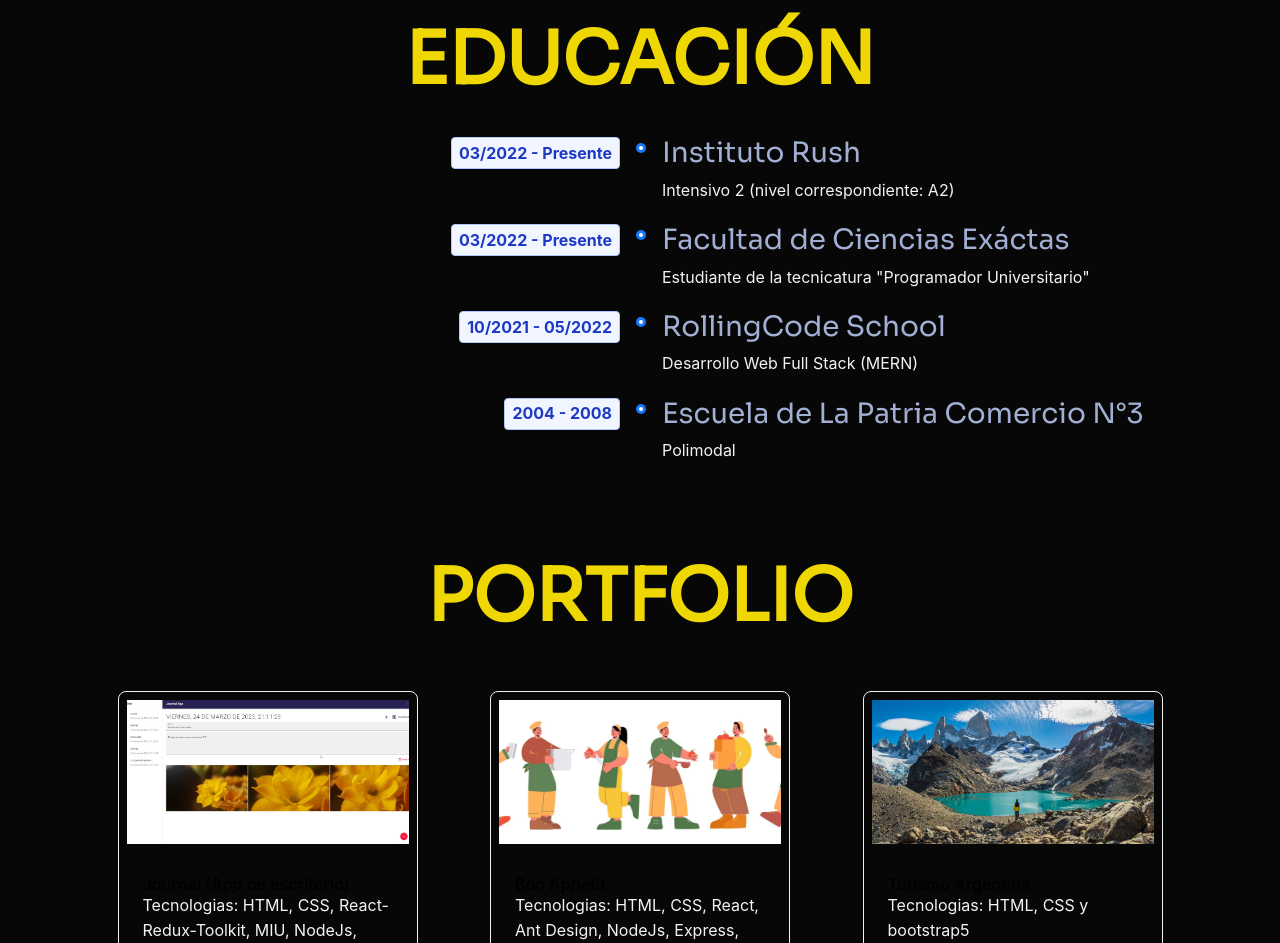
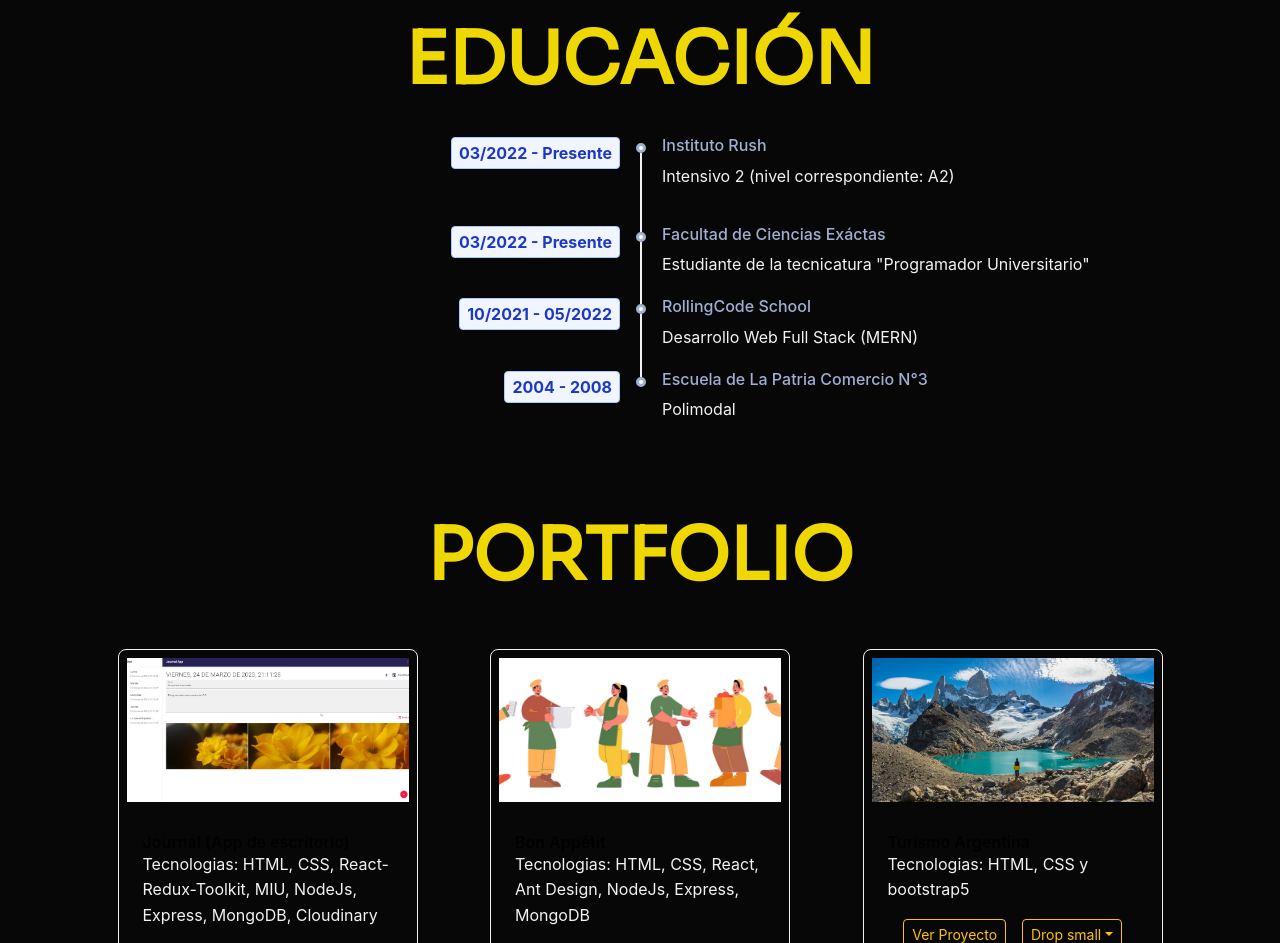
Before and after one commit to Walter-Daniel/portfolio, a React (Vite) app: page / in a window 1280 px wide. Shown: the part 2160-3103 px from the top of the page. Built offline with nearby package versions, Linux system fonts and the light colour scheme.

Commit message:
Se corrigio el error en timeline

```diff
--- a/src/components/DropdownCard.jsx
+++ b/src/components/DropdownCard.jsx
@@ -1,8 +1,4 @@
-// import { CaretDownOutlined } from '@ant-design/icons';
-// import DropdownButton from 'react-bootstrap/DropdownButton';
-// import React, { useState } from 'react';
-
-import { Dropdown, ButtonGroup, DropdownButton, SplitButton } from 'react-bootstrap';
+import { Dropdown,  DropdownButton } from 'react-bootstrap';
 
 
 export const DropdownCard = ({ frontend, backend }) => {
--- a/src/section/Education.jsx
+++ b/src/section/Education.jsx
@@ -18,7 +18,7 @@ export const Education = () => {
           <Col xs={24} lg={24}>
             <div >
               <h2>Educación</h2>
-              <Timeline mode={mode}>
+              {/* <Timeline mode={mode}>
                 <Timeline.Item label={info('03/2022 - Presente')}>
                   <div className=''>
                     <h3>Instituto Rush</h3>
@@ -43,7 +43,48 @@ export const Education = () => {
                     <Text>Polimodal</Text>
                   </div>
                 </Timeline.Item>
-              </Timeline>
+              </Timeline> */}
+              <Timeline
+              mode={mode}
+                items={[
+                  {
+                    label: info('03/2022 - Presente'),
+                    children: (
+                      <>
+                        <h6>Instituto Rush</h6>
+                        <p>Intensivo 2 (nivel correspondiente: A2)</p>
+                      </>
+                    ),
+                  },
+                  {
+                    label: info('03/2022 - Presente'),
+                    children: (
+                      <>
+                        <h6>Facultad de Ciencias Exáctas</h6>
+                        <Text>Estudiante de la tecnicatura "Programador Universitario"</Text>
+                      </>
+                    ),
+                  },
+                  {
+                    label: info('10/2021 - 05/2022'),
+                    children: (
+                      <>
+                        <h6>RollingCode School</h6>
+                        <Text>Desarrollo Web Full Stack (MERN)</Text>
+                      </>
+                    ),
+                  },
+                  {
+                    label: info('2004 - 2008'),
+                    children: (
+                      <>
+                        <h6>Escuela de La Patria Comercio N°3</h6>
+                        <Text>Polimodal</Text>
+                      </>
+                    ),
+                  },
+                ]}
+              />
             </div>
           </Col>
         </Row>
--- a/src/styles.css
+++ b/src/styles.css
@@ -470,15 +470,30 @@ picture .img-curriculo img {
 }
 
 /*********** EDUCACIÓN ***********/
-.ant-timeline-item-head-blue {
-  color: var(--color-8);
+.ant-timeline-item-head.ant-timeline-item-head-blue {
+  color: var(--color-8) !important;
   border-color: var(--color-8);
 }
+
+/* :where(.css-dev-only-do-not-override-1e3x2xa).ant-timeline .ant-timeline-item-head {
+  background-color: var(--color-8);
+
+} */
+
 .ant-timeline-item-tail{
-  border-left: 2px solid var(--color-white);
+  border-left: 2px solid var(--color-white) !important;
 }
 .ant-timeline-item-head {
   background-color: var(--color-8);
+}
+.ant-timeline-item-label {
+  color: var(--color-8);
+}
+.ant-timeline-item-content h6{
+  color: var(--color-8);
+}
+.ant-timeline-item-content p{
+  color: var(--color-white);
 }
 .bg-education {
   background-color: var(--color-2);
```
